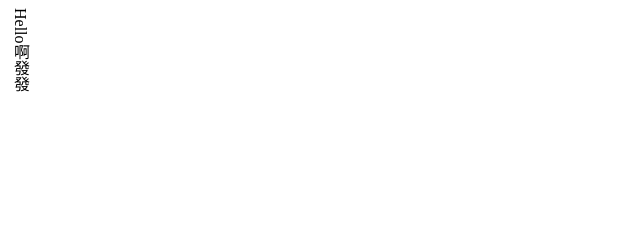
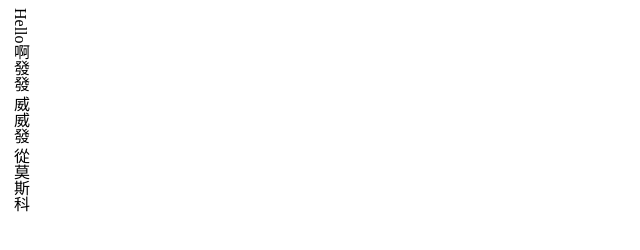
Before and after one commit to PFPF/juxianrenneng, a plain HTML site: page index.html in a window 1280 px wide. Shown: the whole page, without its empty margins (0-640 px from the left). Drawn offline with Linux system fonts and the light colour scheme.

Commit message:
Update index.html

```diff
--- a/index.html
+++ b/index.html
@@ -9,5 +9,7 @@
 </style>
 <div class="gameContainer">
   Hello啊發發
+  威威發
+  從莫斯科
 </div>
 <a href="https://github.com/PFPF/juxianrenneng>Github</a>
```
